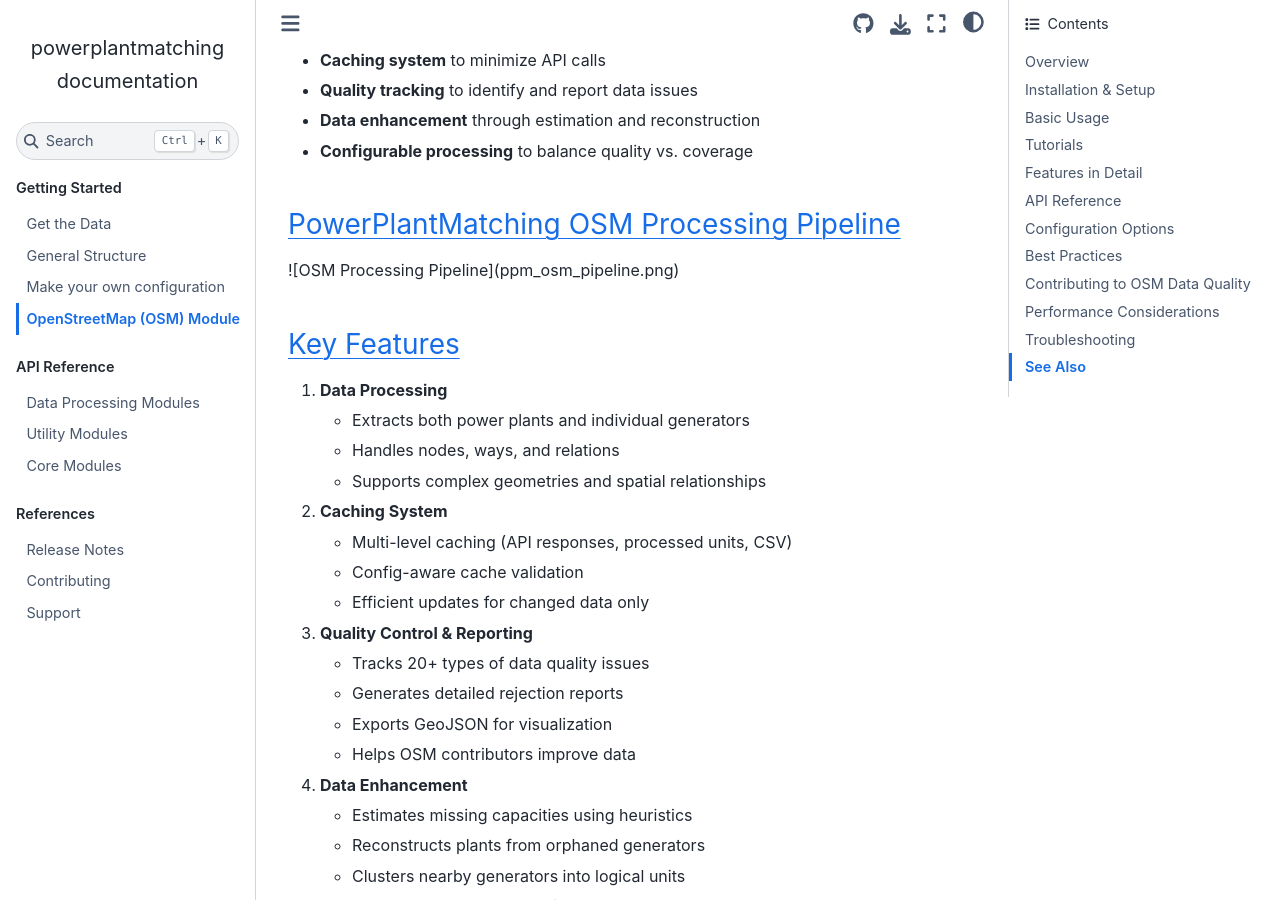
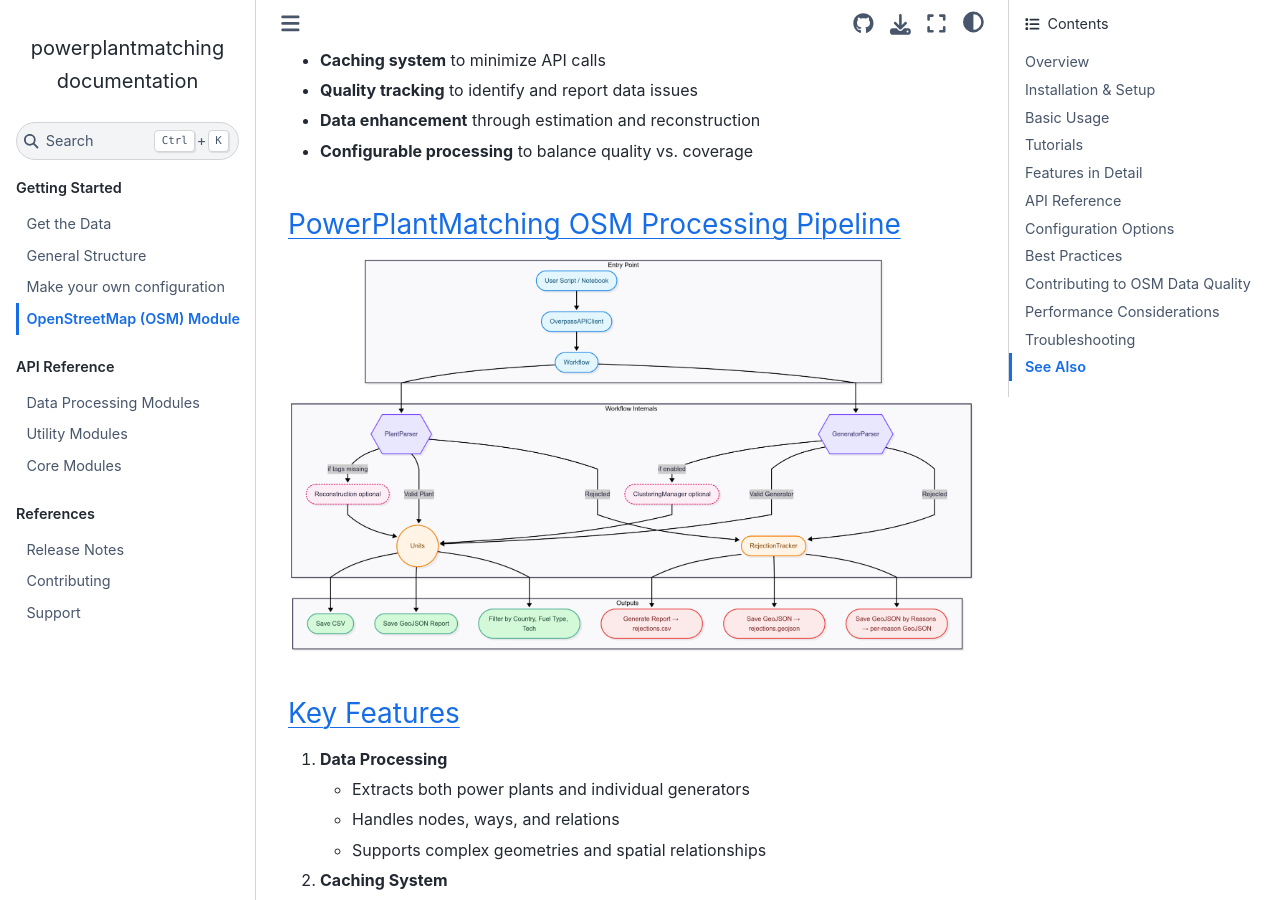
Before and after one commit to PyPSA/powerplantmatching, a Sphinx documentation site: the page built from doc/osm-module.rst, in a window 1280 px wide and 900 px high, scrolled down 1386 px. Built offline with Sphinx 7.4.7 and the Sphinx Book theme 1.1.4, drawn with Linux system fonts in a browser that asks for light colours; pages that are not in the unit, such as notebooks, are missing from menus.

Commit message:
Update osm-module.rst
Fixed imaged under .rst file guidelines

```diff
--- a/doc/osm-module.rst
+++ b/doc/osm-module.rst
@@ -27,9 +27,13 @@
 - **Configurable processing** to balance quality vs. coverage
 
 PowerPlantMatching OSM Processing Pipeline
-~~~~~~~~~~~~
+~~~~~~~~~~~~~~~~~~~~~~~~~~~~~~~~~~~~~~~~~~
 
-![OSM Processing Pipeline](ppm_osm_pipeline.png)
+.. image:: ppm_osm_pipeline.png
+   :alt: OSM Processing Pipeline
+   :align: center
+   :width: 1000px
+
 
 
 Key Features
```
